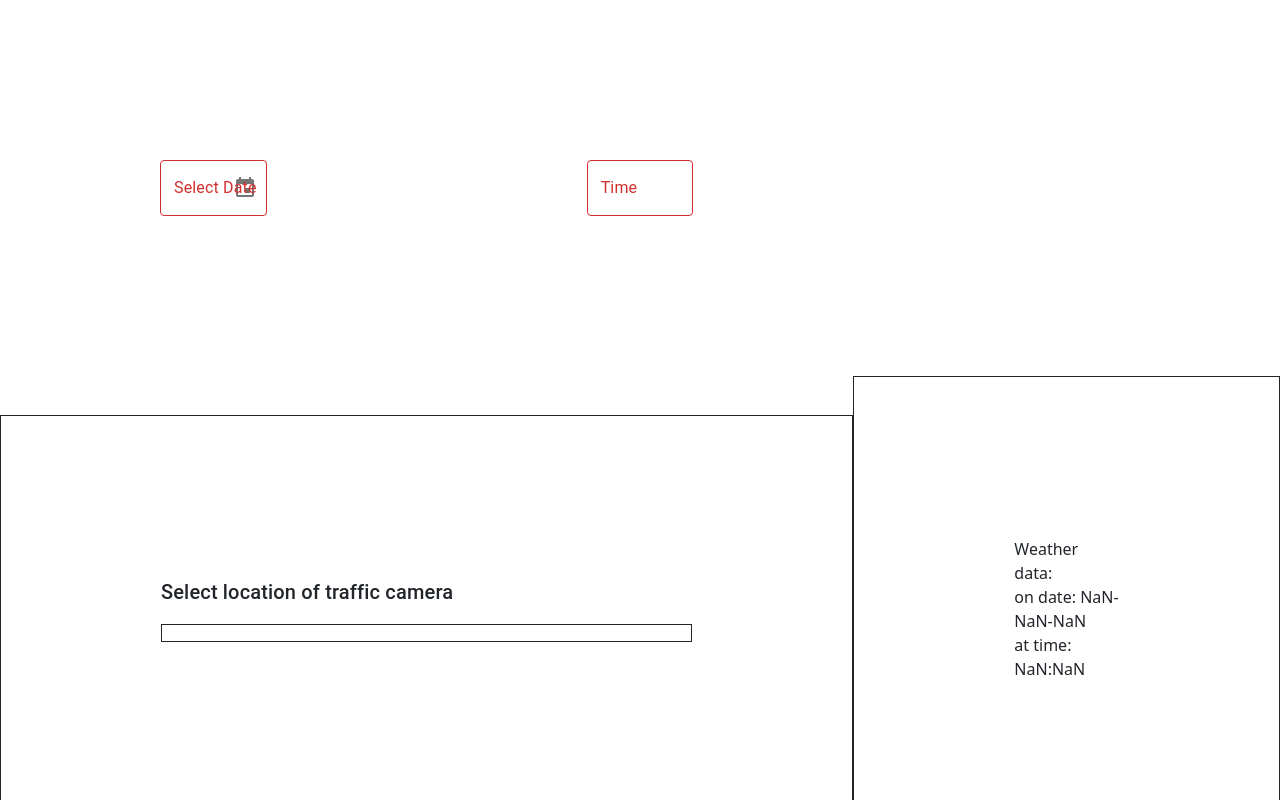
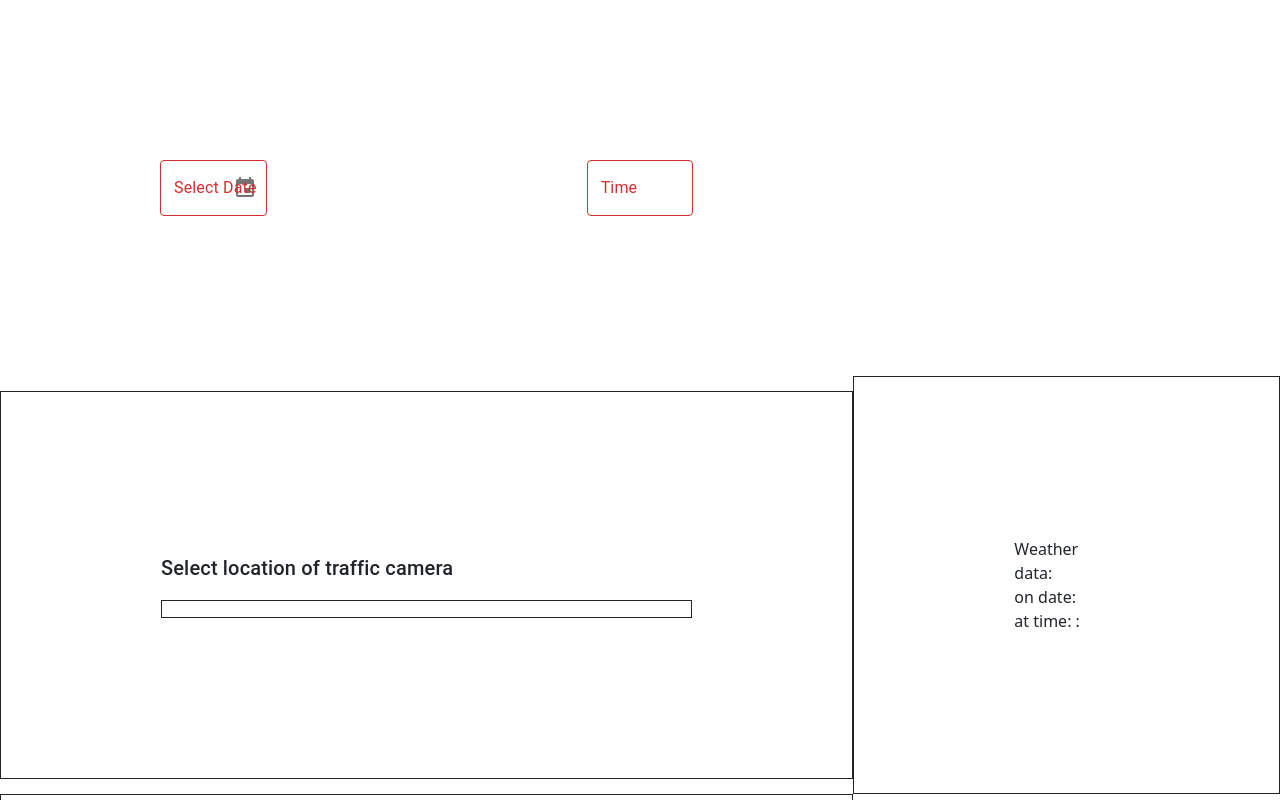
Before and after one commit to LC-GHub/Traffic_weather_app, a React (Create React App) app: page / in a window 1280 px wide. Shown: the top 800 px of the page. Built offline with nearby package versions, Linux system fonts and the light colour scheme.

Commit message:
Added: Screenshot, location list and weather

```diff
--- a/src/Weather.js
+++ b/src/Weather.js
@@ -4,12 +4,12 @@ function Weather(props) {
     const dateFormatted = `${props.date.$y}-${(props.date.$M < 10 ? '0' : '') + props.date.$M}-${(props.date.$D < 10 ? '0' : '') + props.date.$D}`;
     const hourFormatted = `${(props.time.$H < 10 ? '0' : '') + props.time.$H}`
     const minFormatted = `${(props.time.$m < 10 ? '0' : '') + props.time.$m}`
-    const secFormatted = `${(props.time.$s < 10 ? '0' : '') + props.time.$s}`
+    console.log(dateFormatted)
   return (
     <div>
         <div>Weather data: {props.weather}</div>
-        <div>on date: {dateFormatted}</div>
-        <div>at time: {hourFormatted}:{minFormatted}</div>
+        <div>on date: {dateFormatted == 'NaN-NaN-NaN'? '' : dateFormatted}</div>
+        <div>at time: {isNaN(hourFormatted) ? '' : hourFormatted}:{isNaN(minFormatted) ? '' : minFormatted}</div>
     </div>
 
   )
```
